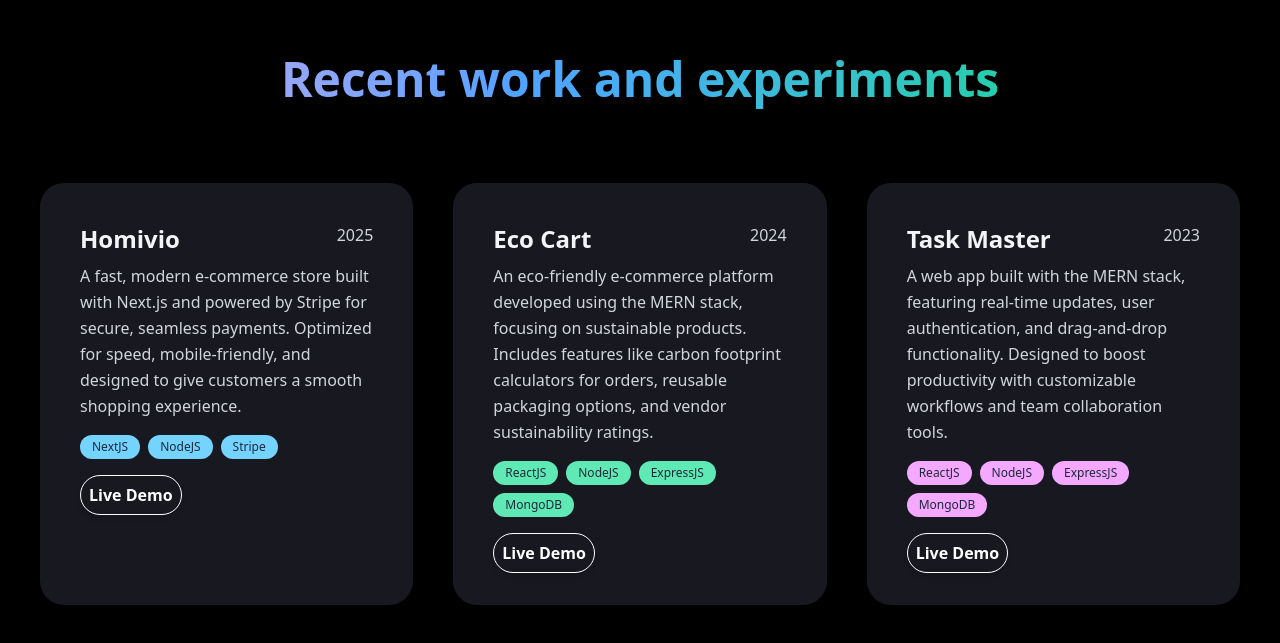
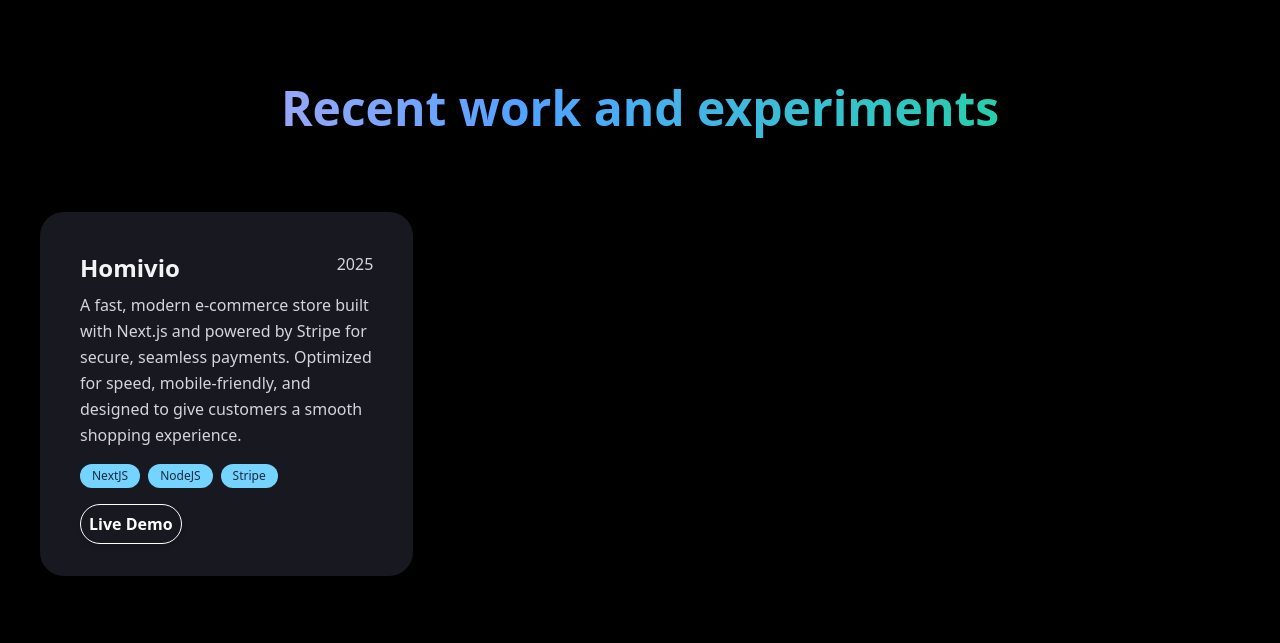
Before and after one commit to guesswhozayn/portfolio, a React (Vite) app: page / in a window 1280 px wide. Shown: the part 1670-2313 px from the top of the page. Built offline with nearby package versions, Linux system fonts and the light colour scheme.

Commit message:
added project link

```diff
--- a/src/components/Projects.jsx
+++ b/src/components/Projects.jsx
@@ -66,24 +66,6 @@ const Projects = ({ id }) => {
             variants={cardVariants}
             colorClass="bg-[#181920] hover:bg-[#332940]"
             tagColor="bg-sky-300"
-          />
-          <ProjectCard
-            title="Eco Cart"
-            year="2024"
-            description="An eco-friendly e-commerce platform developed using the MERN stack, focusing on sustainable products. Includes features like carbon footprint calculators for orders, reusable packaging options, and vendor sustainability ratings."
-            tags={["ReactJS", "NodeJS", "ExpressJS", "MongoDB"]}
-            variants={cardVariants}
-            colorClass="bg-[#181920] hover:bg-[#332940]"
-            tagColor="bg-emerald-300"
-          />
-          <ProjectCard
-            title="Task Master"
-            year="2023"
-            description="A web app built with the MERN stack, featuring real-time updates, user authentication, and drag-and-drop functionality. Designed to boost productivity with customizable workflows and team collaboration tools."
-            tags={["ReactJS", "NodeJS", "ExpressJS", "MongoDB"]}
-            variants={cardVariants}
-            colorClass="bg-[#181920] hover:bg-[#332940]"
-            tagColor="bg-fuchsia-300"
           />
         </motion.div>
       </section>
```
